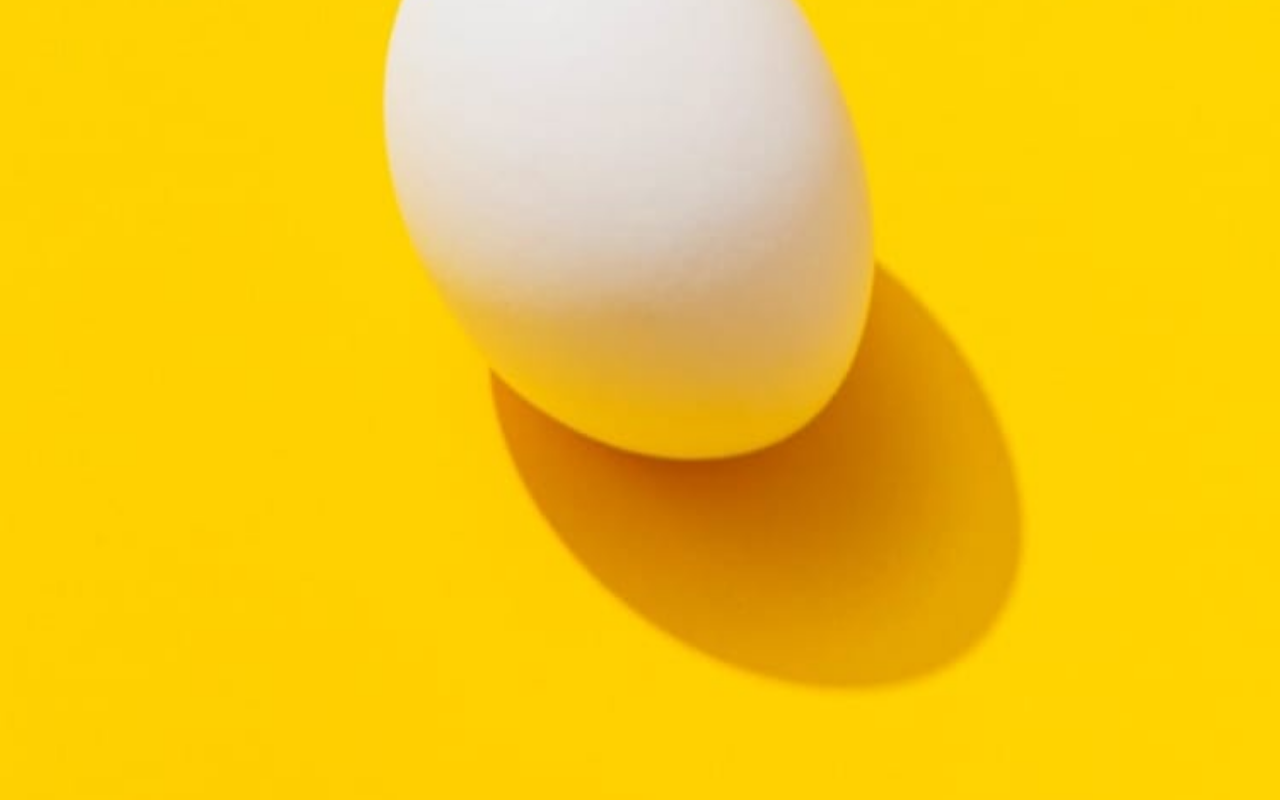
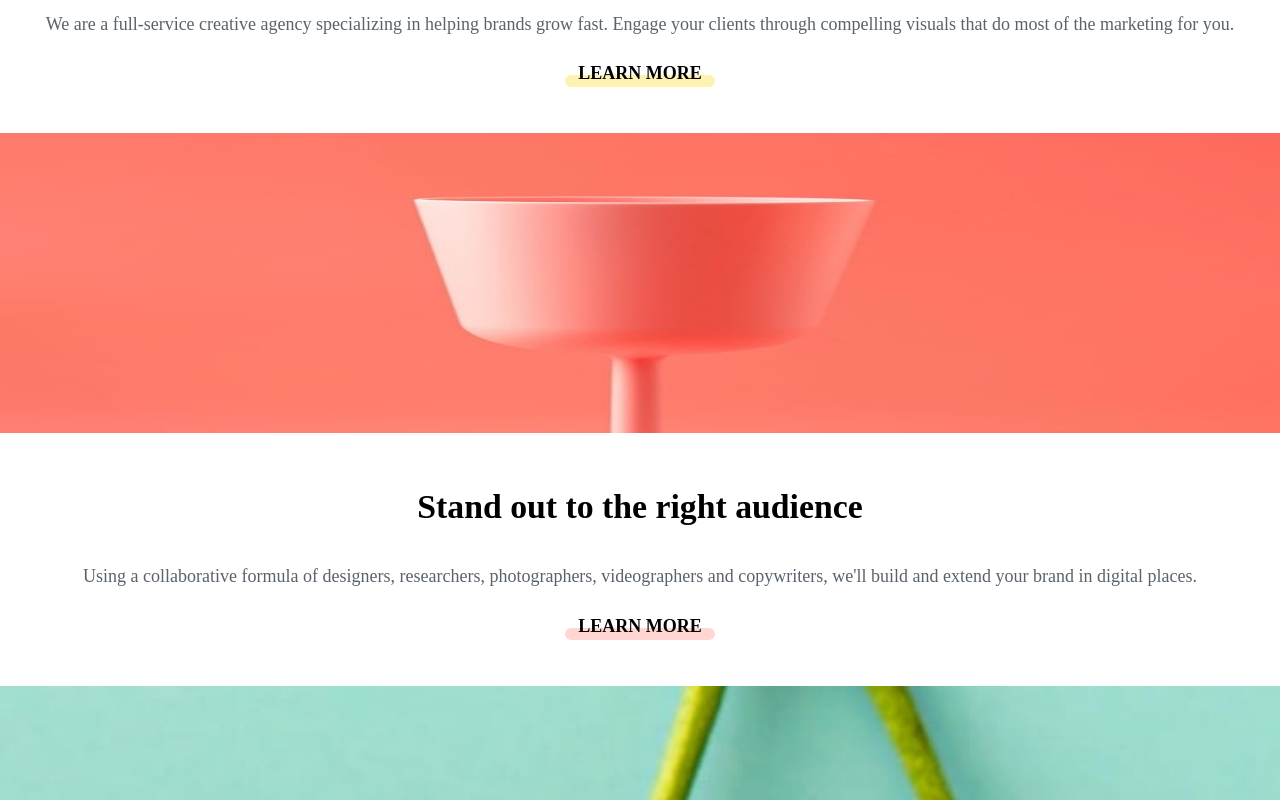
Before and after one commit to MikevPeeren/sunnyside-agency-landing-page, a Next.js app: page / in a window 1280 px wide. Shown: the part 2340-3140 px from the top of the page. Built offline with nearby package versions, Linux system fonts and the light colour scheme.

Commit message:
:recycle: updating images to fill

```diff
--- a/pages/index.tsx
+++ b/pages/index.tsx
@@ -25,13 +25,11 @@
               layout="responsive"
             />
           </div>
-          <div className="w-full">
+          <div className="w-full h-[300px] relative">
             <Image
               src="/mobile/image-transform.jpg"
               alt="header image"
-              width={100}
-              height={100}
-              layout="responsive"
+              layout="fill"
             />
           </div>
           <TextBlock
@@ -40,13 +38,11 @@
             footer="Learn More"
             footerColor="yellow"
           />
-          <div className="w-full">
+          <div className="w-full h-[300px] relative">
             <Image
               src="/mobile/image-stand-out.jpg"
               alt="header image"
-              width={100}
-              height={100}
-              layout="responsive"
+              layout="fill"
             />
           </div>
           <TextBlock
@@ -64,17 +60,17 @@
               layout="responsive"
             />
           </div>
-          <div className="w-full relative text-center h-[675px]">
+          <div className="w-full relative h-[650px]">
             <div className="absolute w-full">
-              <Image
-                src="/mobile/image-photography.jpg"
-                alt="header image"
-                width={100}
-                height={175}
-                layout="responsive"
-              />
+              <div className="w-full h-[650px] relative">
+                <Image
+                  src="/mobile/image-photography.jpg"
+                  alt="header image"
+                  layout="fill"
+                />
+              </div>
             </div>
-            <div className="absolute left-1/2 bottom-0 w-full -translate-x-1/2 -translate-y-1/2">
+            <div className="absolute left-1/2 bottom-10 w-full -translate-x-1/2 text-center">
               <div className="flex flex-col justify-between">
                 <h1 className="font-fraunces font-black text-4xl text-dark-blue">
                   Photography
```
